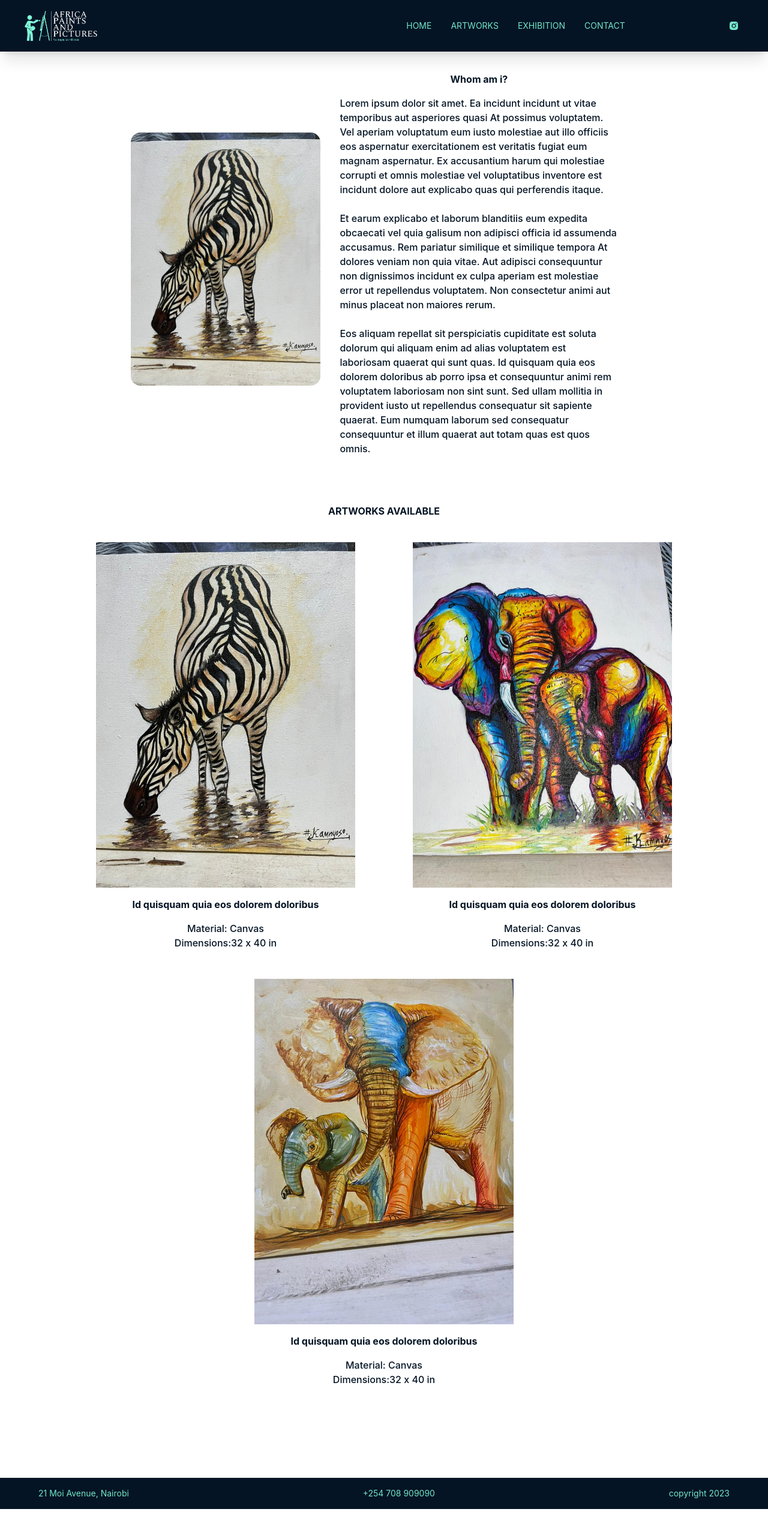
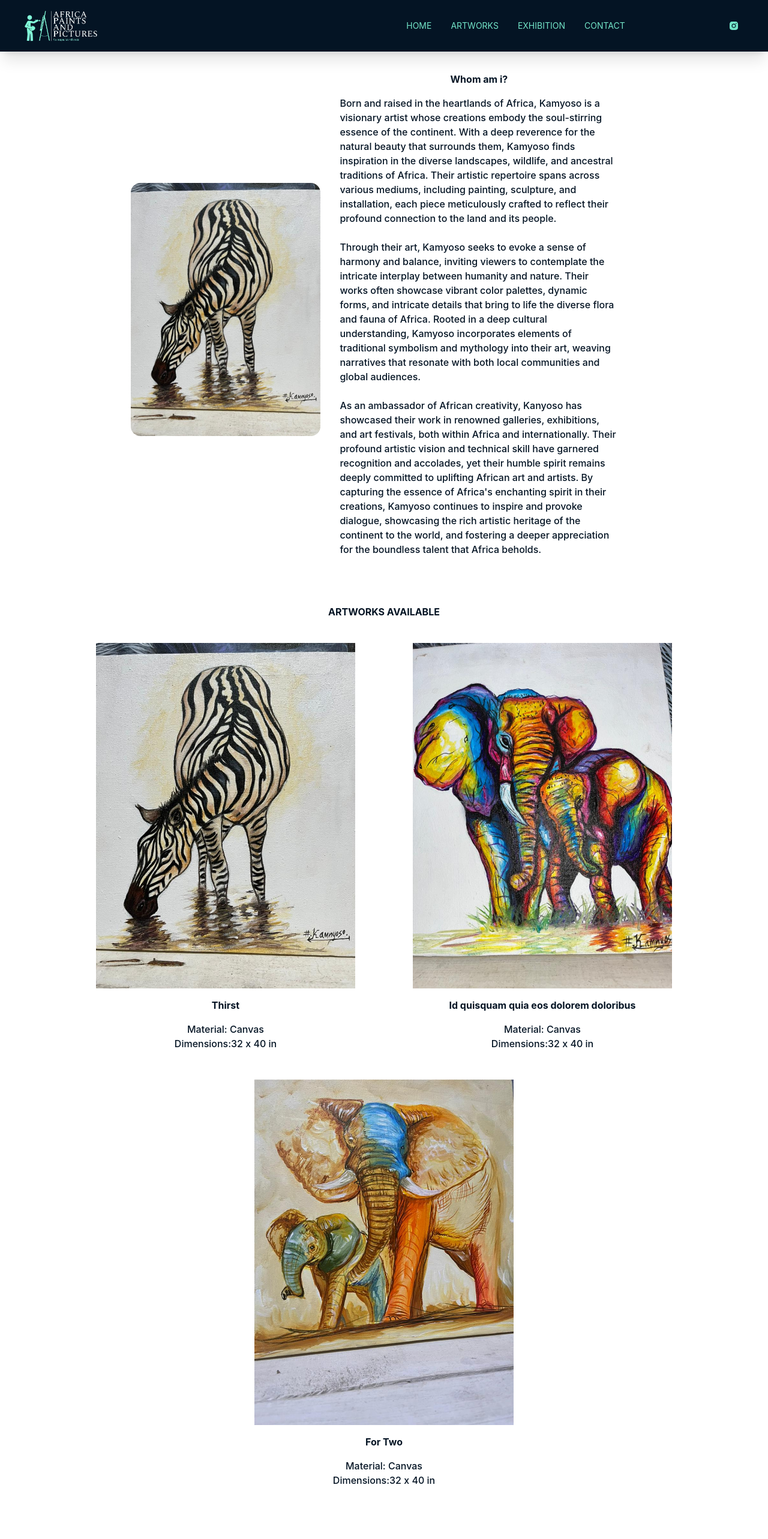
Before and after one commit to muthee-p/africa-gallery, a React (Create React App) app: page /artwork/kamyoso in a window 1280 px wide. Shown: the top 2566 px of the page at 60% size. Before the commit the page ends 2516 px from the top, so only its background shows below. Built offline with nearby package versions, Linux system fonts and the light colour scheme.

Commit message:
Update Kamyoso.js

```diff
--- a/src/pages/Kamyoso.js
+++ b/src/pages/Kamyoso.js
@@ -13,18 +13,13 @@ const Kamyoso = () => {
 	<div className='w-[50%] p-8'>
 		<h3 className='text-center mb-4'>Whom am i? </h3>
 		<p>
-
-		Lorem ipsum dolor sit amet. Ea incidunt incidunt ut vitae temporibus aut asperiores quasi At possimus voluptatem. Vel aperiam voluptatum eum iusto molestiae aut illo officiis eos aspernatur exercitationem est veritatis fugiat eum magnam aspernatur. Ex accusantium harum qui molestiae corrupti et omnis molestiae vel voluptatibus inventore est incidunt dolore aut explicabo quas qui perferendis itaque.
+			Born and raised in the heartlands of Africa, Kamyoso is a visionary artist whose creations embody the soul-stirring essence of the continent. With a deep reverence for the natural beauty that surrounds them, Kamyoso finds inspiration in the diverse landscapes, wildlife, and ancestral traditions of Africa. Their artistic repertoire spans across various mediums, including painting, sculpture, and installation, each piece meticulously crafted to reflect their profound connection to the land and its people.
 		</p> <br />
 		<p>
-		Et earum explicabo et laborum blanditiis eum expedita obcaecati vel quia galisum non adipisci officia id assumenda accusamus.
-
-		Rem pariatur similique et similique tempora At dolores veniam non quia vitae. Aut adipisci consequuntur non dignissimos incidunt ex culpa aperiam est molestiae error ut repellendus voluptatem. Non consectetur animi aut minus placeat non maiores rerum.
+	  		Through their art, Kamyoso seeks to evoke a sense of harmony and balance, inviting viewers to contemplate the intricate interplay between humanity and nature. Their works often showcase vibrant color palettes, dynamic forms, and intricate details that bring to life the diverse flora and fauna of Africa. Rooted in a deep cultural understanding, Kamyoso incorporates elements of traditional symbolism and mythology into their art, weaving narratives that resonate with both local communities and global audiences.
 		</p> <br />
-		<p> Eos aliquam repellat sit perspiciatis cupiditate est soluta dolorum qui aliquam enim ad alias voluptatem est laboriosam quaerat qui sunt quas.
-
-		Id quisquam quia eos dolorem doloribus ab porro ipsa et consequuntur animi rem voluptatem laboriosam non sint sunt. Sed ullam mollitia in provident iusto ut repellendus consequatur sit sapiente quaerat. Eum numquam laborum sed consequatur consequuntur et illum quaerat aut totam quas est quos omnis.
-		</p>
+		<p> As an ambassador of African creativity, Kanyoso has showcased their work in renowned galleries, exhibitions, and art festivals, both within Africa and internationally. Their profound artistic vision and technical skill have garnered recognition and accolades, yet their humble spirit remains deeply committed to uplifting African art and artists. By capturing the essence of Africa's enchanting spirit in their creations, Kamyoso continues to inspire and provoke dialogue, showcasing the rich artistic heritage of the continent to the world, and fostering a deeper appreciation for the boundless talent that Africa beholds.
+	  </p>
 	</div>
 	</div>
 
@@ -32,18 +27,18 @@ const Kamyoso = () => {
 	<h3 className='text-center mb-4'>ARTWORKS AVAILABLE</h3>
 	<div className='flex justify-around w-[100%] text-center'>
 		<div className='w-[50%] m-4 p-2'>
-		<Link to='/artists/kamyoso/kamyososlide'>
+		<Link to='/artwork/kamyoso/kamyososlide'>
 			<div className=' h-[36rem] flex justify-center mb-4'>
 				<img src={ KamyosoOne} alt='zebra drinking water'/>
 			</div>
 			</Link>
-			<h5>Id quisquam quia eos dolorem doloribus</h5>
+			<h5>Thirst</h5>
 			<p><span>Material:</span> Canvas</p>
 			<p><span>Dimensions:</span>32 x 40 in</p>
 		</div>
 
 		<div className='w-[50%] m-4 p-2'>
-			<Link to='/artists/kamyoso/kamyososlide' className=' h-[36rem] flex justify-center mb-4'>
+			<Link to='/artwork/kamyoso/kamyososlide' className=' h-[36rem] flex justify-center mb-4'>
 				<img src={KamyosoTwo} alt='two elephants'/>
 			</Link>
 			<h5>Id quisquam quia eos dolorem doloribus</h5>
@@ -54,10 +49,10 @@ const Kamyoso = () => {
 
 	<div className='flex justify-around w-[100%] text-center'>
 		<div className='w-[50%] m-4 p-2'>
-			<Link to='/artists/kamyoso/kamyososlide' className=' h-[36rem] flex justify-center mb-4'>
+			<Link to='/artwork/kamyoso/kamyososlide' className=' h-[36rem] flex justify-center mb-4'>
 				<img src={ KamyosoThree} alt='two elephants'/>
 			</Link>
-		<h5>Id quisquam quia eos dolorem doloribus</h5>
+		<h5>For Two</h5>
 		<p><span>Material:</span> Canvas</p>
 		<p><span>Dimensions:</span>32 x 40 in</p>
 		</div>
```
